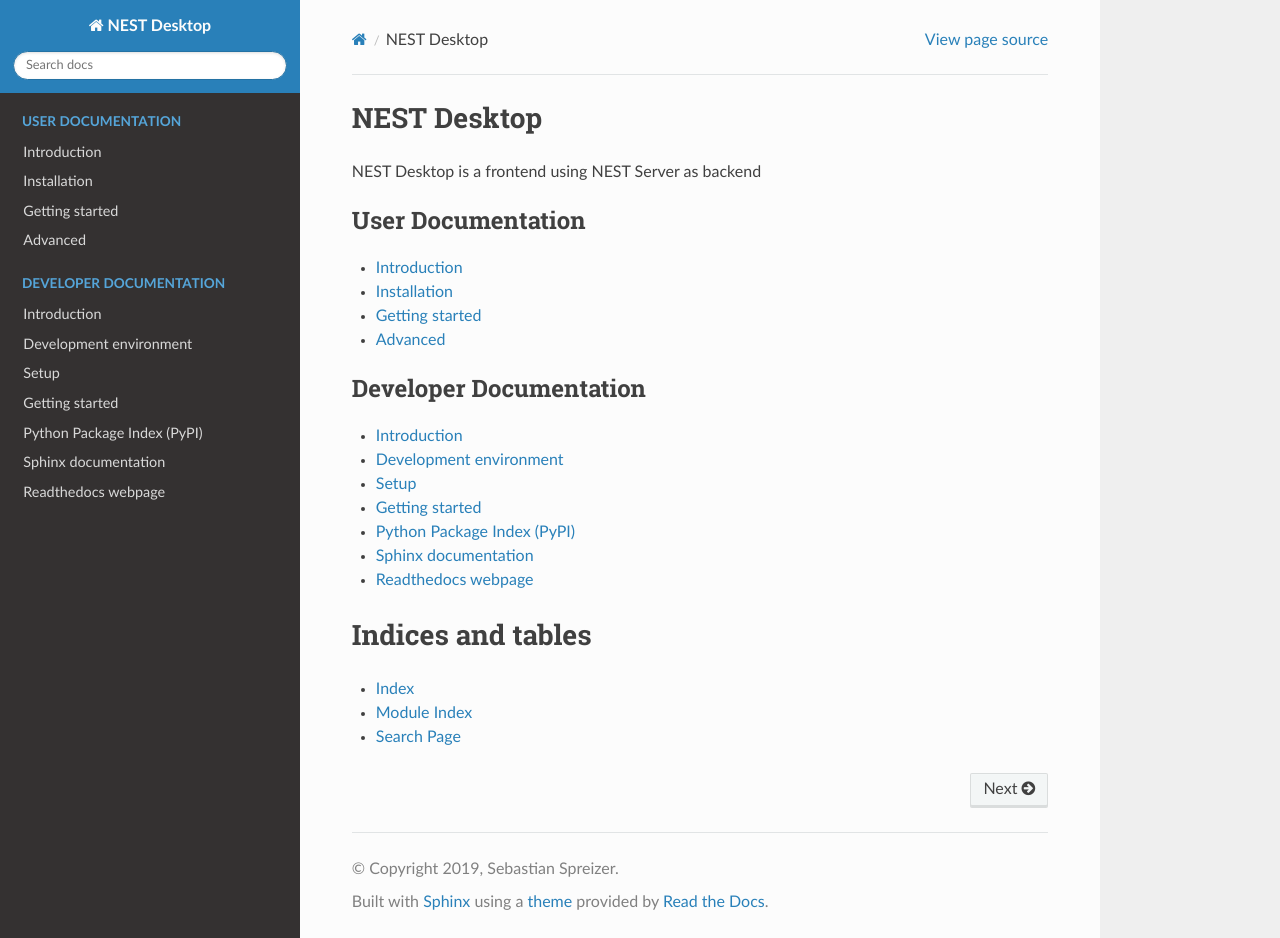
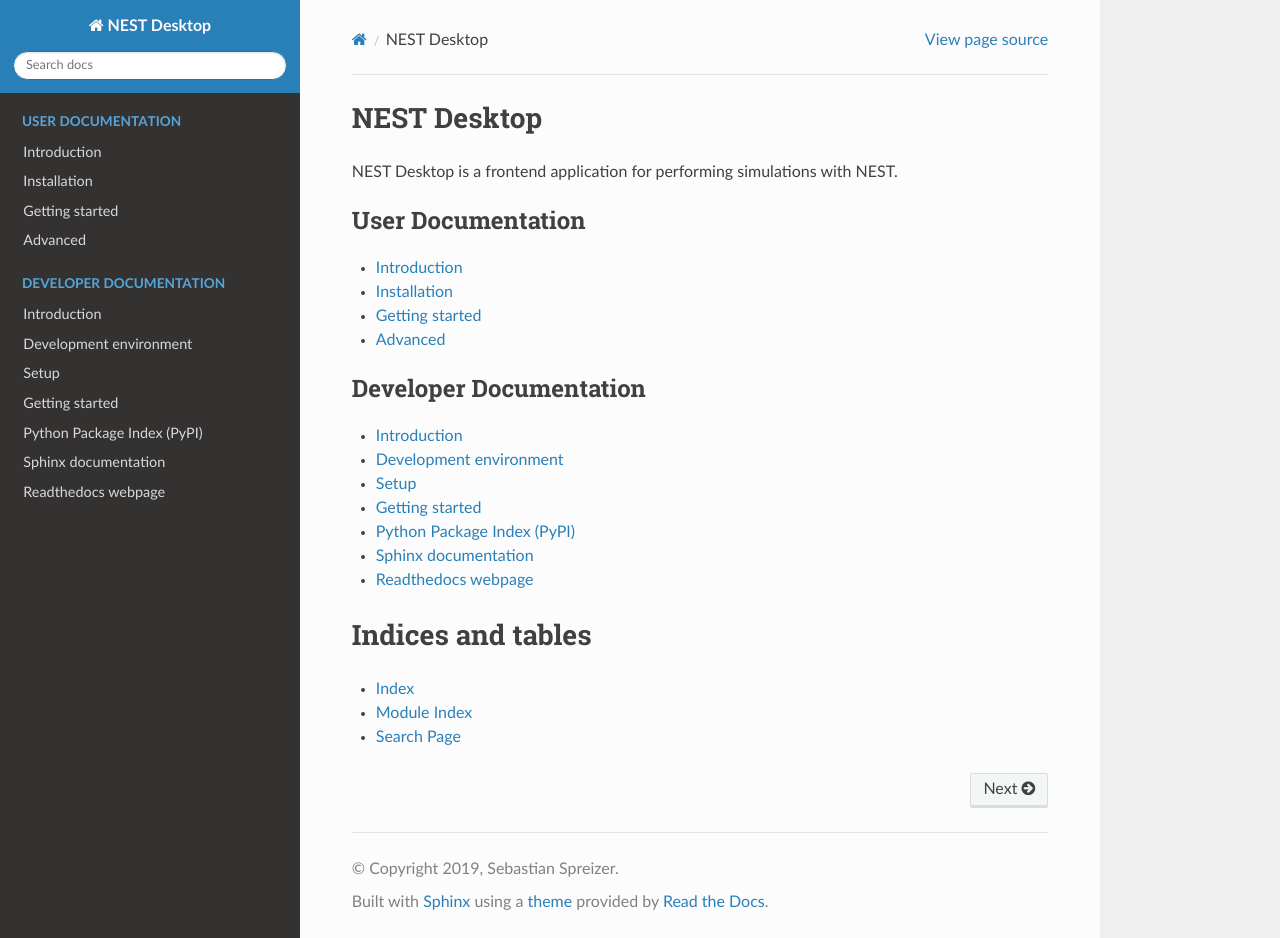
Before and after one commit to babsey/nest-desktop-docs, a Sphinx documentation site: the page built from docs/index.rst, in a window 1280 px wide and 938 px high. Built offline with Sphinx 7.4.7 and the Read the Docs theme 2.0.0, drawn with Linux system fonts in a browser that asks for light colours.

```diff
--- a/docs/conf.py
+++ b/docs/conf.py
@@ -28,6 +28,7 @@ author = 'Sebastian Spreizer'
 # extensions coming with Sphinx (named 'sphinx.ext.*') or your custom
 # ones.
 extensions = [
+    'sphinx.ext.autodoc',
 ]
 
 # Add any paths that contain templates here, relative to this directory.
--- a/docs/index.rst
+++ b/docs/index.rst
@@ -5,7 +5,7 @@
 
 NEST Desktop
 ============
-NEST Desktop is a frontend using NEST Server as backend
+NEST Desktop is a frontend application for performing simulations with NEST.
 
 .. toctree::
    :maxdepth: 2
```
Also changed, not shown: docs/contents.rst (+15 -0 lines).
